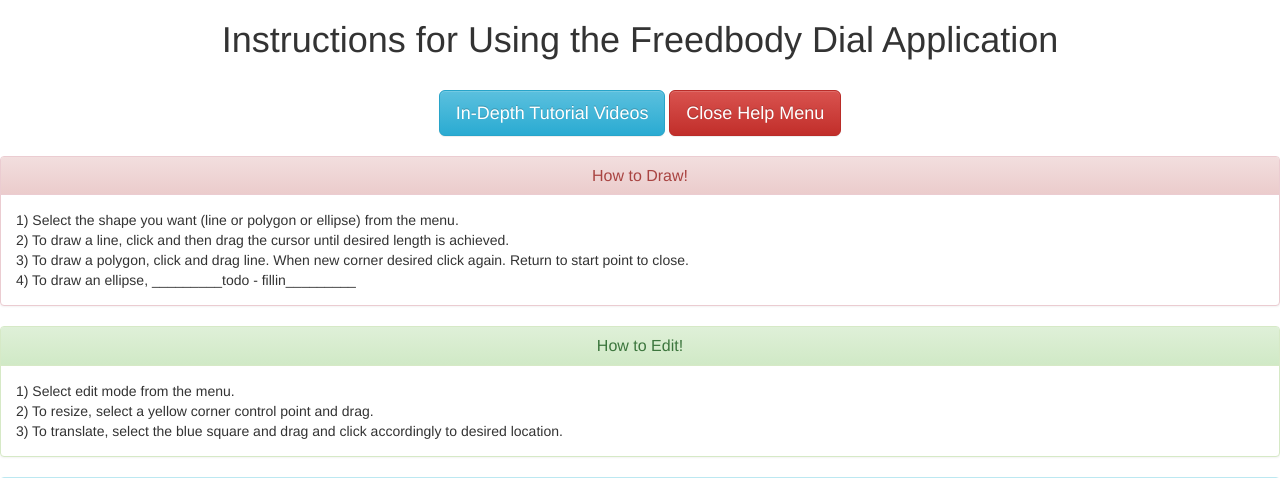
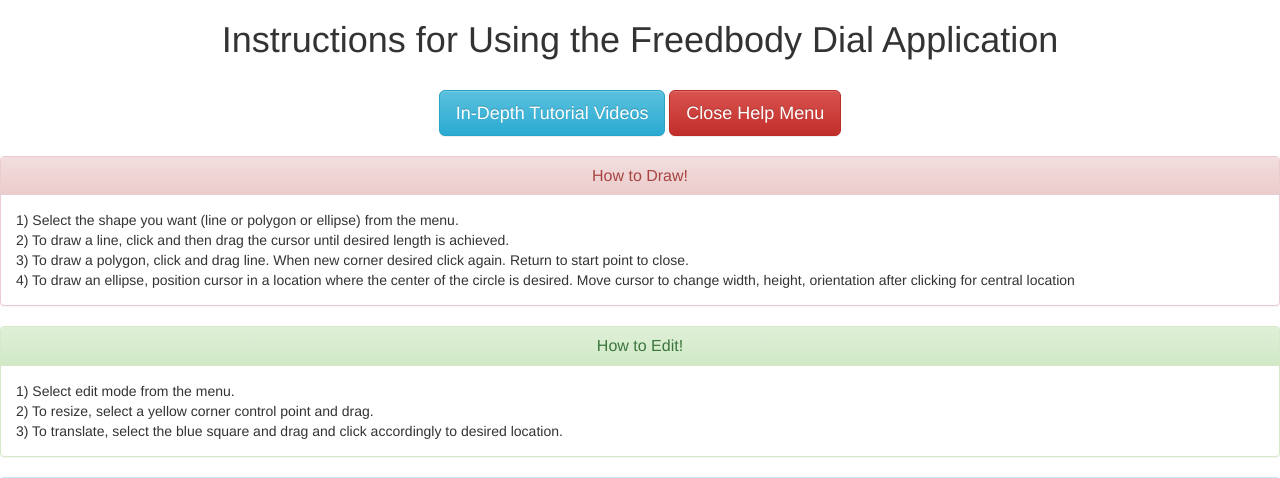
Before and after one commit to adithram/FreebodyDial, a Flask app: template templates/instructions.html in a window 1280 px wide. Shown: the top 478 px of the page. Run offline with Flask 2, Linux system fonts and the light colour scheme; the template is opened without the code that fills it, so the values that code supplies are empty; some libraries are stand-ins or nearby versions.

Commit message:
Updating instructions to account for ellipse

```diff
--- a/templates/instructions.html
+++ b/templates/instructions.html
@@ -65,7 +65,7 @@ function openVideo(){
     1) Select the shape you want (line or polygon or ellipse) from the menu.<br>
     2) To draw a line, click and then drag the cursor until desired length is achieved.<br>
     3) To draw a polygon, click and drag line. When new corner desired click again. Return to start point to close.<br>
-    4) To draw an ellipse, _________todo - fillin_________<br>
+    4) To draw an ellipse, position cursor in a location where the center of the circle is desired. Move cursor to change width, height, orientation after clicking for central location<br>
   </div>
 </div>
 
```
